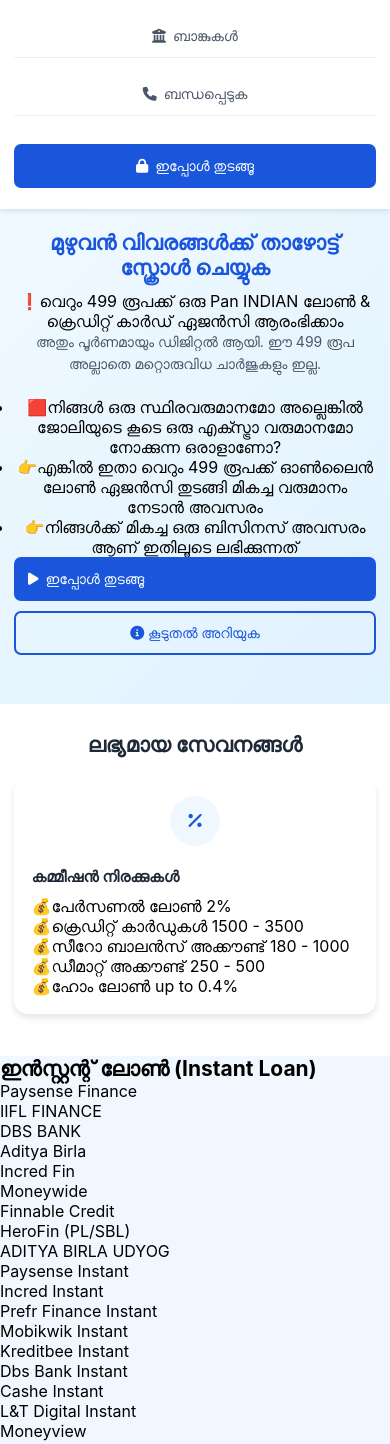
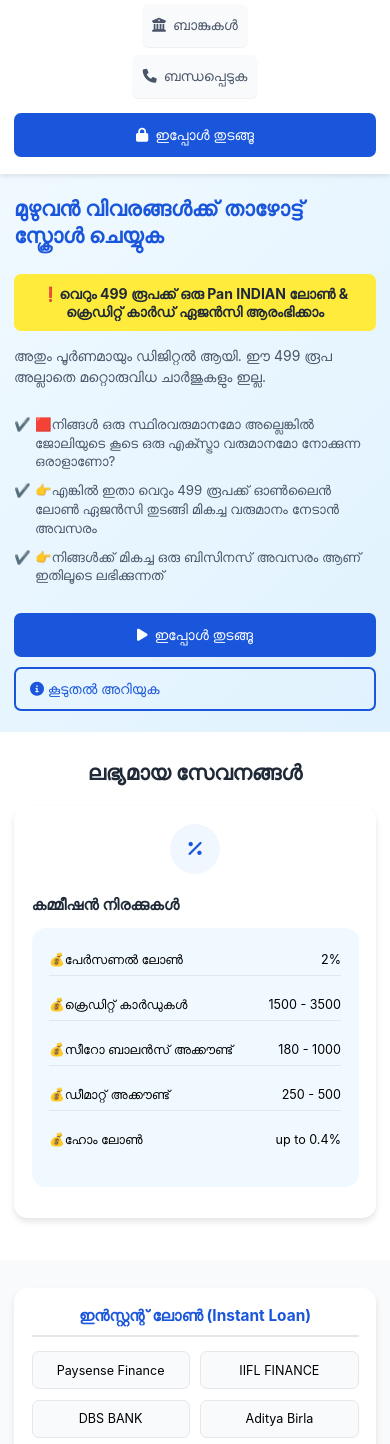
Before and after one commit to cool-developer-dot/landigngpage, a plain HTML site: page index.html in a window 390 px wide. Shown: the part 119-1563 px from the top of the page. Drawn offline with Linux system fonts and the light colour scheme.

Commit message:
Update styles.css

```diff
--- a/styles.css
+++ b/styles.css
@@ -2,7 +2,7 @@
     margin: 0;
     padding: 0;
     box-sizing: border-box;
-    font-family: -apple-system, BlinkMacSystemFont, 'Segoe UI', Roboto, Oxygen, Ubuntu, Cantarell, sans-serif;
+    font-family: -apple-system, BlinkMacSystemFont, 'Segoe UI', Roboto, Oxygen, Ubuntu, Cantarell, 'Malayalam Sangam MN', sans-serif;
 }
 
 body {
@@ -83,21 +83,201 @@ body {
 
 .hero-content {
     flex: 1;
-    max-width: 600px;
+    max-width: 800px;
 }
 
 .hero h1 {
-    font-size: 3.5rem;
+    font-size: 2.8rem;
     color: #1a56db;
     margin-bottom: 1.5rem;
-    line-height: 1.2;
+    line-height: 1.4;
 }
 
 .hero p {
-    font-size: 1.25rem;
+    font-size: 1.4rem;
     color: #4a5568;
     margin-bottom: 2rem;
+    line-height: 1.8;
+}
+
+.price-highlight {
+    background: #ffeb3b;
+    color: #1f2937;
+    padding: 0.5rem 1rem;
+    border-radius: 0.5rem;
+    font-weight: bold;
+    display: inline-block;
+    margin: 1rem 0;
+}
+
+.feature-list {
+    margin: 2rem 0;
+    padding: 0;
+    list-style: none;
+}
+
+.feature-list li {
+    margin-bottom: 1rem;
+    padding-left: 2rem;
+    position: relative;
+    font-size: 1.2rem;
+    color: #4a5568;
+}
+
+.feature-list li::before {
+    content: '✔️';
+    position: absolute;
+    left: 0;
+    color: #22c55e;
+}
+
+.bank-list {
+    padding: 4rem 10%;
+    background: #f8fafc;
+}
+
+.bank-category {
+    background: white;
+    padding: 2rem;
+    border-radius: 1rem;
+    box-shadow: 0 4px 6px rgba(0, 0, 0, 0.1);
+    margin-bottom: 3rem;
+}
+
+.bank-category h3 {
+    color: #1a56db;
+    font-size: 1.5rem;
+    margin-bottom: 2rem;
+    padding-bottom: 1rem;
+    border-bottom: 2px solid #e5e7eb;
+    text-align: center;
+}
+
+.bank-category ul {
+    display: grid;
+    grid-template-columns: repeat(auto-fill, minmax(180px, 1fr));
+    gap: 1rem;
+    list-style: none;
+    padding: 0;
+}
+
+.bank-category li {
+    padding: 0.75rem 1rem;
+    background: #f8fafc;
+    border-radius: 0.5rem;
+    font-size: 0.9rem;
+    transition: all 0.3s ease;
+    text-align: center;
+    border: 1px solid #e5e7eb;
+}
+
+.bank-category li:hover {
+    background: #1a56db;
+    color: white;
+    transform: translateY(-2px);
+    box-shadow: 0 4px 6px rgba(0, 0, 0, 0.1);
+}
+
+.payout-details {
+    background: #f0f9ff;
+    padding: 2rem;
+    border-radius: 1rem;
+    margin: 2rem 0;
+}
+
+.payout-details h3 {
+    color: #1a56db;
+    margin-bottom: 1.5rem;
+    font-size: 1.6rem;
+}
+
+.payout-item {
+    display: flex;
+    justify-content: space-between;
+    margin-bottom: 1rem;
+    padding-bottom: 0.5rem;
+    border-bottom: 1px solid #e2e8f0;
+}
+
+.payout-item:last-child {
+    border-bottom: none;
+}
+
+.contact-section {
+    background: linear-gradient(135deg, #1a56db, #1e40af);
+    padding: 4rem 10%;
+    text-align: center;
+    color: white;
+}
+
+.contact-section h2 {
+    font-size: 2.5rem;
+    margin-bottom: 2rem;
+}
+
+.contact-number {
+    font-size: 2.5rem;
+    font-weight: bold;
+    color: #ffeb3b;
+    margin: 2rem 0;
+    display: inline-block;
+    padding: 1rem 2rem;
+    border: 2px solid #ffeb3b;
+    border-radius: 1rem;
+    transition: all 0.3s ease;
+}
+
+.contact-number:hover {
+    background: #ffeb3b;
+    color: #1a56db;
+    transform: scale(1.05);
+}
+
+.faq-section {
+    background: #f8fafc;
+    padding: 4rem 10%;
+}
+
+.faq-section h2 {
+    text-align: center;
+    font-size: 2.5rem;
+    color: #1f2937;
+    margin-bottom: 3rem;
+}
+
+.faq-item {
+    background: white;
+    padding: 2rem;
+    border-radius: 1rem;
+    margin-bottom: 1.5rem;
+    box-shadow: 0 4px 6px rgba(0, 0, 0, 0.1);
+    transition: all 0.3s ease;
+    cursor: pointer;
+}
+
+.faq-item:hover {
+    transform: translateY(-5px);
+    box-shadow: 0 8px 12px rgba(0, 0, 0, 0.15);
+}
+
+.faq-item h3 {
+    color: #1a56db;
+    margin-bottom: 1rem;
+    font-size: 1.2rem;
+    display: flex;
+    align-items: center;
+}
+
+.faq-item h3::before {
+    content: '❓';
+    margin-right: 1rem;
+    font-size: 1.4rem;
+}
+
+.faq-item p {
+    color: #4a5568;
     line-height: 1.6;
+    padding-left: 2.4rem;
 }
 
 .cta-buttons {
@@ -333,143 +513,255 @@ body {
     /* Navbar Mobile Styles */
     .navbar {
         flex-direction: column;
-        padding: 1rem;
+        padding: 0.75rem;
+        gap: 0.5rem;
+    }
+
+    .brand {
+        font-size: 1.1rem;
         text-align: center;
+        width: 100%;
+        padding: 0.5rem;
     }
 
     .nav-links {
         flex-direction: column;
-        margin: 1rem 0;
         width: 100%;
+        gap: 0.5rem;
     }
 
     .nav-links a {
-        margin: 0.5rem 0;
-        padding: 0.5rem;
-        width: 100%;
-        justify-content: center;
-    }
-
-    .pay-now-btn {
-        width: 100%;
-        margin-top: 1rem;
+        margin: 0;
+        padding: 0.75rem;
+        border-radius: 0.5rem;
+        background: #f8fafc;
         justify-content: center;
     }
 
     /* Hero Section Mobile Styles */
     .hero {
-        flex-direction: column;
         padding: 2rem 1rem;
-        text-align: center;
+        min-height: auto;
     }
 
     .hero-content {
-        margin-bottom: 2rem;
+        padding: 0;
     }
 
     .hero h1 {
-        font-size: 2rem;
-        line-height: 1.2;
+        font-size: 1.75rem;
+        line-height: 1.3;
+        margin-bottom: 1rem;
     }
 
     .hero p {
-        font-size: 1.1rem;
+        font-size: 1rem;
+        line-height: 1.5;
+        margin-bottom: 1.5rem;
     }
 
-    .cta-buttons {
-        flex-direction: column;
-        gap: 1rem;
+    .price-highlight {
+        font-size: 1rem;
+        padding: 0.75rem;
+        width: 100%;
+        text-align: center;
+        margin: 1rem 0;
     }
 
-    .get-started-btn, .learn-more-btn {
+    .feature-list li {
+        font-size: 0.95rem;
+        padding-left: 1.5rem;
+        margin-bottom: 0.75rem;
+        line-height: 1.4;
+    }
+
+    /* Bank List Mobile Styles */
+    .bank-list {
+        padding: 2rem 1rem;
+    }
+
+    .bank-category {
+        padding: 1.25rem;
+        margin-bottom: 1.5rem;
+    }
+
+    .bank-category h3 {
+        font-size: 1.1rem;
+        margin-bottom: 1rem;
+        padding-bottom: 0.75rem;
+    }
+
+    .bank-category ul {
+        grid-template-columns: repeat(2, 1fr);
+        gap: 0.75rem;
+    }
+
+    .bank-category li {
+        font-size: 0.9rem;
+        padding: 0.75rem 0.5rem;
+        white-space: nowrap;
+        overflow: hidden;
+        text-overflow: ellipsis;
+    }
+
+    /* Features Section Mobile Styles */
+    .features {
+        padding: 2rem 1rem;
+    }
+
+    .feature-card {
+        padding: 1.25rem;
+    }
+
+    .payout-details {
+        padding: 1.25rem;
+        margin: 1rem 0;
+    }
+
+    .payout-item {
+        font-size: 0.9rem;
+        padding: 0.5rem 0;
+    }
+
+    /* Contact Section Mobile Styles */
+    .contact-section {
+        padding: 2rem 1rem;
+    }
+
+    .contact-section h2 {
+        font-size: 1.5rem;
+    }
+
+    .contact-number {
+        font-size: 1.25rem;
+        padding: 0.75rem 1rem;
+        margin: 1rem 0;
         width: 100%;
         text-align: center;
     }
 
-    /* Features Section Mobile Styles */
-    .features {
-        padding: 3rem 1rem;
+    /* FAQ Section Mobile Styles */
+    .faq-section {
+        padding: 2rem 1rem;
     }
 
-    .features h2 {
-        font-size: 2rem;
-    }
-
-    .feature-cards {
-        grid-template-columns: 1fr;
-        gap: 1.5rem;
-    }
-
-    .feature-card {
-        padding: 1.5rem;
-    }
-
-    /* Testimonials Section Mobile Styles */
-    .testimonials {
-        padding: 3rem 1rem;
-    }
-
-    .testimonials h2 {
-        font-size: 2rem;
-    }
-
-    .testimonial-cards {
-        grid-template-columns: 1fr;
-        gap: 1.5rem;
-    }
-
-    .testimonial-card {
-        padding: 1.5rem;
-    }
-
-    /* Footer Section Mobile Styles */
-    .footer-content {
-        grid-template-columns: 1fr;
-        gap: 2rem;
-        padding: 2rem 1rem;
-        text-align: center;
-    }
-
-    .footer-section {
+    .faq-section h2 {
+        font-size: 1.5rem;
         margin-bottom: 1.5rem;
     }
 
-    .social-links {
-        justify-content: center;
+    .faq-item {
+        padding: 1rem;
+        margin-bottom: 1rem;
     }
 
-    /* General Mobile Optimizations */
-    body {
-        font-size: 16px;
+    .faq-item h3 {
+        font-size: 1rem;
     }
 
-    h1 {
-        font-size: 2rem;
+    .faq-item p {
+        font-size: 0.9rem;
+        padding-left: 1.5rem;
     }
 
-    h2 {
-        font-size: 1.75rem;
+    /* Footer Mobile Styles */
+    .footer-content {
+        padding: 2rem 1rem;
     }
 
-    h3 {
+    .footer-section h3 {
+        font-size: 1.1rem;
+    }
+
+    .footer-section p {
+        font-size: 0.9rem;
+    }
+
+    .copyright {
+        font-size: 0.8rem;
+        padding: 1rem;
+    }
+
+    /* Button Styles */
+    .cta-buttons {
+        flex-direction: column;
+        gap: 0.75rem;
+    }
+
+    .get-started-btn,
+    .learn-more-btn,
+    .pay-now-btn {
+        width: 100%;
+        padding: 0.875rem;
+        font-size: 1rem;
+        justify-content: center;
+        min-height: 44px;
+    }
+}
+
+/* Extra Small Devices */
+@media (max-width: 360px) {
+    .bank-category ul {
+        grid-template-columns: 1fr;
+    }
+
+    .bank-category li {
+        text-align: left;
+        padding-left: 1rem;
+    }
+
+    .hero h1 {
         font-size: 1.5rem;
     }
 
-    p {
-        font-size: 1rem;
-        line-height: 1.5;
+    .price-highlight {
+        font-size: 0.9rem;
+        padding: 0.5rem;
+    }
+}
+
+/* Touch Optimization */
+@media (hover: none) {
+    .bank-category li,
+    .nav-links a,
+    .get-started-btn,
+    .learn-more-btn,
+    .pay-now-btn,
+    .contact-number {
+        -webkit-tap-highlight-color: transparent;
+        touch-action: manipulation;
     }
 
-    /* Touch-friendly elements */
-    button, a {
-        min-height: 44px;
-        min-width: 44px;
+    .bank-category li:active,
+    .nav-links a:active,
+    .get-started-btn:active,
+    .learn-more-btn:active,
+    .pay-now-btn:active {
+        background-color: #1a56db;
+        color: white;
+        transform: scale(0.98);
+    }
+}
+
+/* Safe Area Insets for Notched Phones */
+@supports(padding: max(0px)) {
+    .navbar {
+        padding-left: max(1rem, env(safe-area-inset-left));
+        padding-right: max(1rem, env(safe-area-inset-right));
+        padding-top: max(0.75rem, env(safe-area-inset-top));
     }
 
-    /* Prevent text from being too small */
-    .copyright {
-        font-size: 0.9rem;
-        padding: 1rem;
+    .hero,
+    .features,
+    .bank-list,
+    .contact-section,
+    .faq-section {
+        padding-left: max(1rem, env(safe-area-inset-left));
+        padding-right: max(1rem, env(safe-area-inset-right));
+    }
+
+    .footer-content {
+        padding-bottom: max(2rem, env(safe-area-inset-bottom));
     }
 }
 
```
